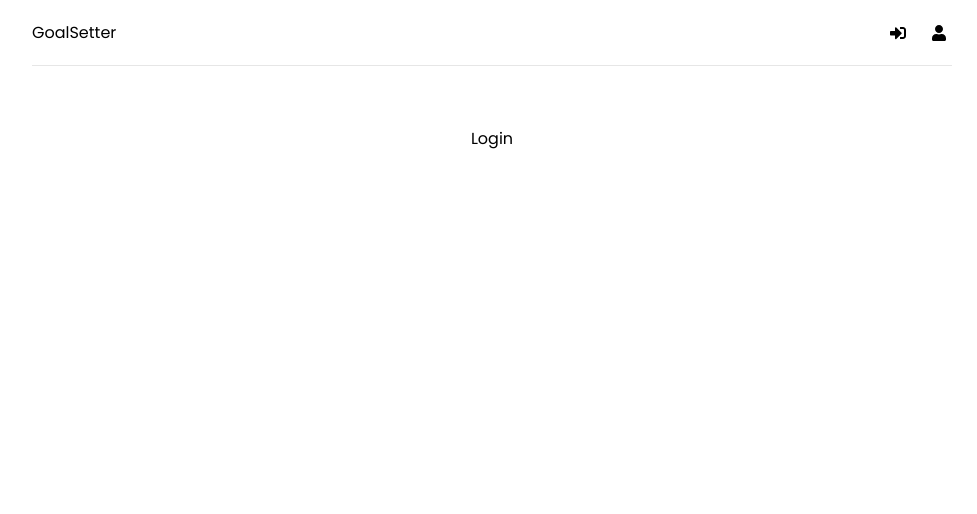
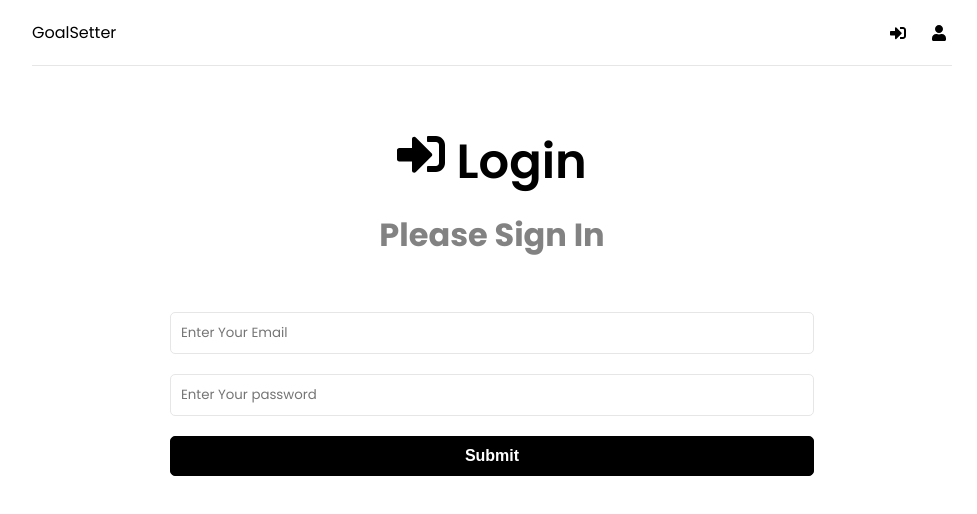
Before and after one commit to mrfinesse47/mern-skeleton, a React (Create React App) app in the folder frontend/: page /login in a window 1280 px wide. Shown: the top 514 px of the page, without its empty margins (148-1125 px from the left). Built offline with nearby package versions, Linux system fonts and the light colour scheme.

Commit message:
register and login

```diff
--- a/frontend/src/pages/Login.jsx
+++ b/frontend/src/pages/Login.jsx
@@ -1,7 +1,66 @@
 import React from 'react';
+import { useState, useEffect } from 'react';
+import { FaSignInAlt } from 'react-icons/fa';
 
 const Login = () => {
-  return <div>Login</div>;
+  const [formData, setFormData] = useState({
+    email: '',
+    password: '',
+  });
+
+  const { email, password } = formData; //neat trick to not have to have multiple use states
+
+  const onChange = (e) => {
+    setFormData((prev) => ({ ...prev, [e.target.name]: e.target.value }));
+  };
+
+  const onSumbit = (e) => {
+    e.preventDefault();
+  };
+
+  return (
+    <>
+      <section className='heading'>
+        <h1>
+          <FaSignInAlt /> Login
+        </h1>
+        <p>Please Sign In</p>
+      </section>
+
+      <section className='form'>
+        <form onSumbit={onSumbit}>
+          <div className='form-group'>
+            <input
+              type='email'
+              className='form-control'
+              id='email'
+              name='email'
+              value={email}
+              placeholder='Enter Your Email'
+              onChange={onChange}
+            />
+          </div>
+          <div className='form-group'>
+            <input
+              type='password'
+              className='form-control'
+              id='password'
+              name='password'
+              value={password}
+              placeholder='Enter Your password'
+              onChange={onChange}
+            />
+          </div>
+
+          <div className='form-group'>
+            <button type='submit' className='btn btn-block'>
+              Submit
+            </button>
+          </div>
+        </form>
+      </section>
+    </>
+  );
 };
 
 export default Login;
--- a/frontend/src/pages/Register.jsx
+++ b/frontend/src/pages/Register.jsx
@@ -12,7 +12,13 @@
 
   const { name, email, password, password2 } = formData; //neat trick to not have to have multiple use states
 
-  const onChange = () => {};
+  const onChange = (e) => {
+    setFormData((prev) => ({ ...prev, [e.target.name]: e.target.value }));
+  };
+
+  const onSumbit = (e) => {
+    e.preventDefault();
+  };
 
   return (
     <>
@@ -24,7 +30,8 @@
       </section>
 
       <section className='form'>
-        <form>
+        <form onSumbit={onSumbit}>
+          <div className='form-group'>
             <input
               type='text'
               className='form-control'
@@ -34,6 +41,45 @@
               placeholder='Enter Your Name'
               onChange={onChange}
             />
+          </div>
+          <div className='form-group'>
+            <input
+              type='email'
+              className='form-control'
+              id='email'
+              name='email'
+              value={email}
+              placeholder='Enter Your Email'
+              onChange={onChange}
+            />
+          </div>
+          <div className='form-group'>
+            <input
+              type='password'
+              className='form-control'
+              id='password'
+              name='password'
+              value={password}
+              placeholder='Enter Your password'
+              onChange={onChange}
+            />
+          </div>
+          <div className='form-group'>
+            <input
+              type='password'
+              className='form-control'
+              id='password2'
+              name='password2'
+              value={password2}
+              placeholder='Confirm Your password'
+              onChange={onChange}
+            />
+          </div>
+          <div className='form-group'>
+            <button type='submit' className='btn btn-block'>
+              Submit
+            </button>
+          </div>
         </form>
       </section>
     </>
```
Lines whose indentation alone changed are shown as unchanged.
